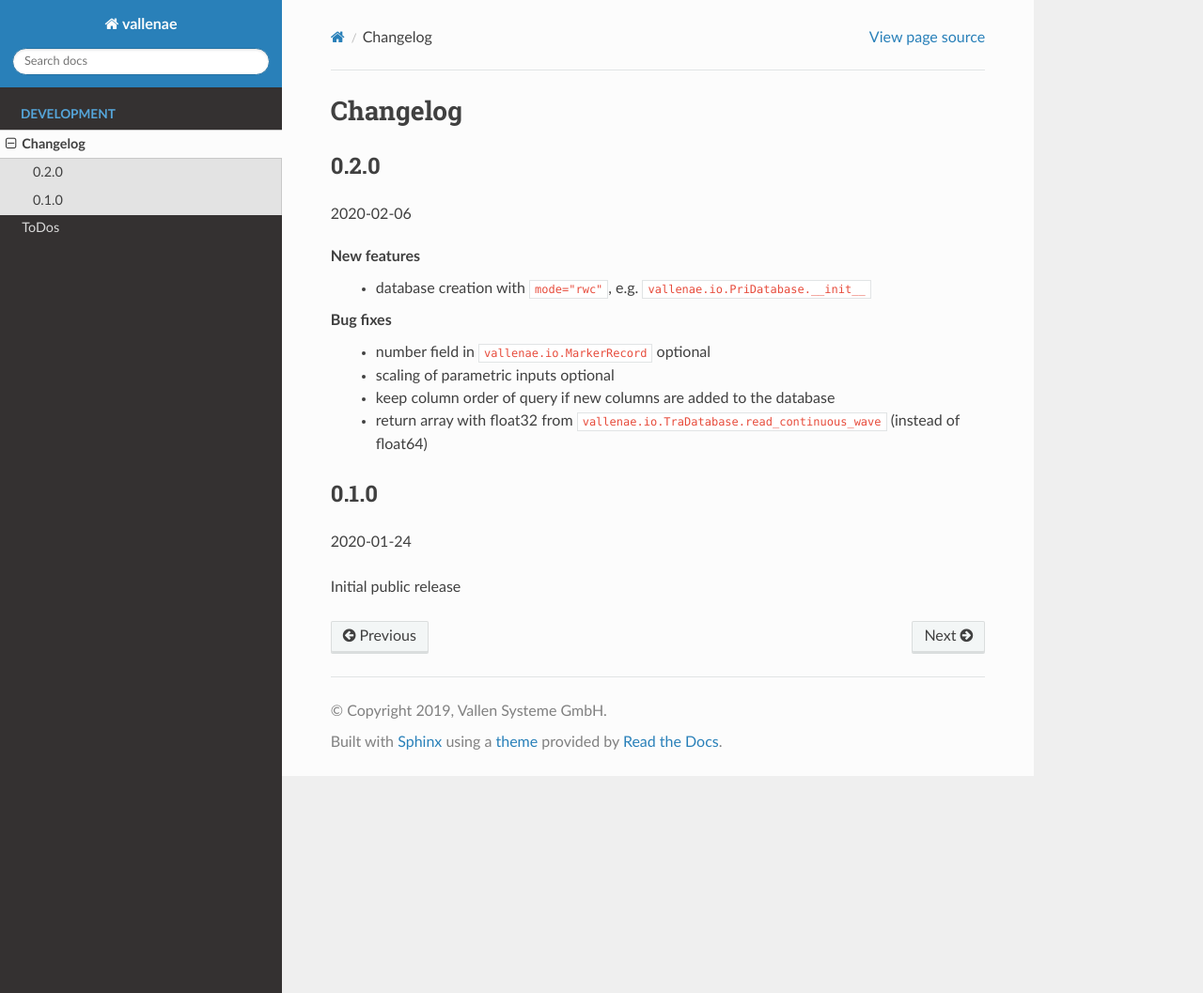
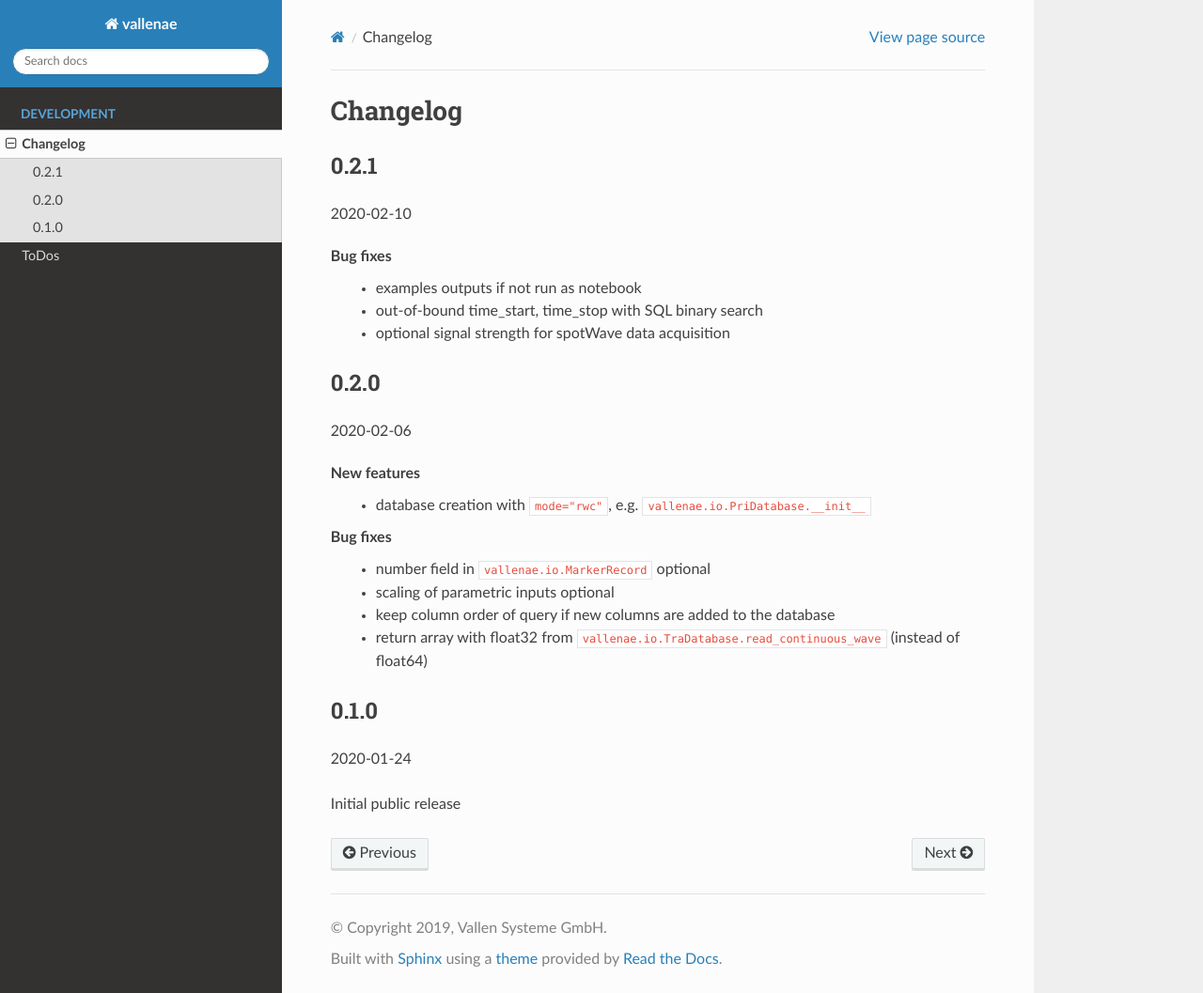
Before and after one commit to vallen-systems/vallenae, a Sphinx documentation site: the page built from docs/changelog.rst, in a window 1280 px wide and 1057 px high. Shown: the whole window at 94% size. Built offline with Sphinx 7.4.7 and the Read the Docs theme 2.0.0, drawn with Linux system fonts in a browser that asks for light colours; pages that are not in the unit, such as notebooks, are missing from menus; cross-references to code outside the pages are shown as plain code.

Commit message:
Version 0.2.1

```diff
--- a/docs/changelog.rst
+++ b/docs/changelog.rst
@@ -1,5 +1,15 @@
 Changelog
 =========
+
+0.2.1
+-----
+2020-02-10
+
+Bug fixes
+    - examples outputs if not run as notebook
+    - out-of-bound time_start, time_stop with SQL binary search
+    - optional signal strength for spotWave data acquisition
+
 
 0.2.0
 -----
--- a/setup.py
+++ b/setup.py
@@ -39,7 +39,7 @@ EXTRAS_REQUIRE["dev"] = EXTRAS_REQUIRE["docs"] + EXTRAS_REQUIRE["tests"] + EXTRA
 
 setup(
     name="vallenae",
-    version="0.2.0",
+    version="0.2.1",
     description="Extract and analyze Acoustic Emission measurement data",
     long_description=LONG_DESCRIPTION,
     long_description_content_type="text/markdown",
```
